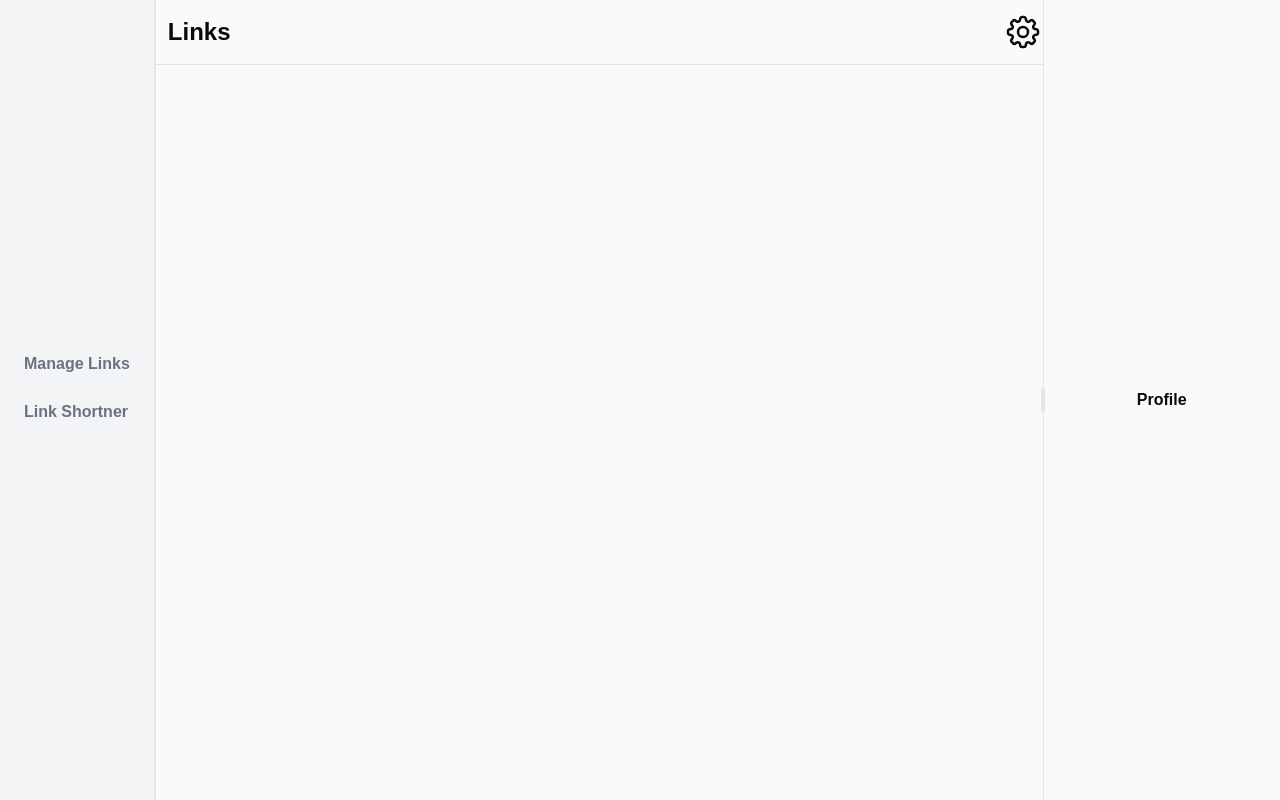
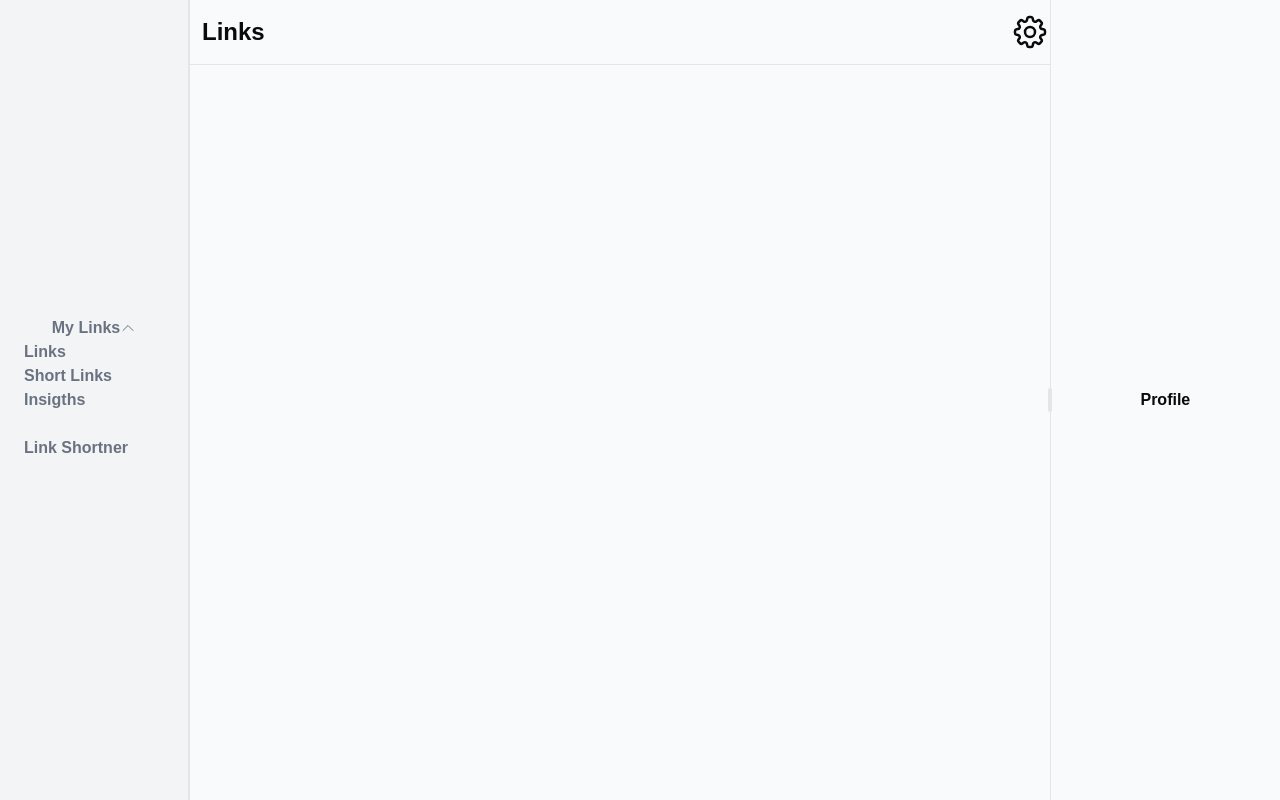
Before and after one commit to neelnir22/rootly-frontendd, a React (Vite) app: page /admin in a window 1280 px wide. Built offline with nearby package versions, Linux system fonts and the light colour scheme; no server answers.

Commit message:
implemented user all short links page

```diff
--- a/src/App.jsx
+++ b/src/App.jsx
@@ -12,6 +12,7 @@ import { DarkModeProvider } from "./context/DarkModeContext";
 import AccountPage from "./pages/AccountPage";
 import SettingsPage from "./pages/SettingsPage";
 import CreateShortLinkPage from "./pages/CreateShortLinkPage";
+import UserShortLinksPage from "./pages/UserShortLinksPage";
 
 const queryClient = new QueryClient();
 
@@ -45,6 +46,10 @@ const router = createBrowserRouter([
     element: <CreateShortLinkPage />,
   },
   {
+    path: "admin/all-short-link",
+    element: <UserShortLinksPage />,
+  },
+  {
     path: "*",
     element: <PageNotFound />,
   },
--- /dev/null
+++ b/src/components/ui/collapsible.jsx
@@ -0,0 +1,21 @@
+import { Collapsible as CollapsiblePrimitive } from "@base-ui/react/collapsible"
+
+function Collapsible({
+  ...props
+}) {
+  return <CollapsiblePrimitive.Root data-slot="collapsible" {...props} />;
+}
+
+function CollapsibleTrigger({
+  ...props
+}) {
+  return (<CollapsiblePrimitive.Trigger data-slot="collapsible-trigger" {...props} />);
+}
+
+function CollapsibleContent({
+  ...props
+}) {
+  return (<CollapsiblePrimitive.Panel data-slot="collapsible-content" {...props} />);
+}
+
+export { Collapsible, CollapsibleTrigger, CollapsibleContent }
--- /dev/null
+++ b/src/components/ui/native-select.jsx
@@ -0,0 +1,56 @@
+import * as React from "react"
+
+import { cn } from "@/lib/utils"
+import { ChevronDownIcon } from "lucide-react"
+
+function NativeSelect({
+  className,
+  size = "default",
+  ...props
+}) {
+  return (
+    <div
+      className={cn(
+        "group/native-select relative w-fit has-[select:disabled]:opacity-50",
+        className
+      )}
+      data-slot="native-select-wrapper"
+      data-size={size}>
+      <select
+        data-slot="native-select"
+        data-size={size}
+        className="h-9 w-full min-w-0 appearance-none rounded-3xl border border-transparent bg-input/50 py-1 pr-8 pl-3 text-sm transition-[color,box-shadow,background-color] outline-none select-none selection:bg-primary selection:text-primary-foreground placeholder:text-muted-foreground focus-visible:border-ring focus-visible:ring-3 focus-visible:ring-ring/30 disabled:pointer-events-none disabled:cursor-not-allowed aria-invalid:border-destructive aria-invalid:ring-3 aria-invalid:ring-destructive/20 data-[size=sm]:h-8 dark:aria-invalid:border-destructive/50 dark:aria-invalid:ring-destructive/40"
+        {...props} />
+      <ChevronDownIcon
+        className="pointer-events-none absolute top-1/2 right-2.5 size-4 -translate-y-1/2 text-muted-foreground select-none"
+        aria-hidden="true"
+        data-slot="native-select-icon" />
+    </div>
+  );
+}
+
+function NativeSelectOption({
+  className,
+  ...props
+}) {
+  return (
+    <option
+      data-slot="native-select-option"
+      className={cn("bg-[Canvas] text-[CanvasText]", className)}
+      {...props} />
+  );
+}
+
+function NativeSelectOptGroup({
+  className,
+  ...props
+}) {
+  return (
+    <optgroup
+      data-slot="native-select-optgroup"
+      className={cn("bg-[Canvas] text-[CanvasText]", className)}
+      {...props} />
+  );
+}
+
+export { NativeSelect, NativeSelectOptGroup, NativeSelectOption }
--- a/src/layout/Account/AccountSideBar.jsx
+++ b/src/layout/Account/AccountSideBar.jsx
@@ -1,18 +1,17 @@
 import { Button } from "@/components/ui/button";
 import { useNavigate } from "react-router";
+import { ManageLinksOption } from "./ManageLinksOption";
 
 function AccountSideBar() {
   const navigate = useNavigate();
   return (
     <>
-      <ul className="pb-3">
-        <li
-          onClick={() => navigate("/admin")}
-          className="cursor-pointer text-gray-500"
-        >
-          Manage Links
+      <ul className="pb-3 w-full">
+        <li className="cursor-pointer text-gray-500">
+          <ManageLinksOption />
         </li>
       </ul>
+      <ul></ul>
 
       <ul className="pt-3">
         <li
--- /dev/null
+++ b/src/layout/Account/ManageLinksOption.jsx
@@ -0,0 +1,39 @@
+import {
+  Collapsible,
+  CollapsibleContent,
+  CollapsibleTrigger,
+} from "@/components/ui/collapsible";
+
+import { HiOutlineChevronDown } from "react-icons/hi2";
+import { HiOutlineChevronUp } from "react-icons/hi2";
+
+import { useState } from "react";
+import { useNavigate } from "react-router";
+
+export function ManageLinksOption() {
+  const navigate = useNavigate();
+  const [open, setOpen] = useState(true);
+
+  return (
+    <Collapsible open={open} onOpenChange={setOpen}>
+      <div className="flex justify-center items-center hover:bg-gray-200 w-35">
+        <CollapsibleTrigger>My Links</CollapsibleTrigger>
+        {open ? (
+          <HiOutlineChevronUp />
+        ) : (
+          <HiOutlineChevronDown className="flex items-center" />
+        )}
+      </div>
+      <CollapsibleContent>
+        <a href="/admin">Links</a>
+      </CollapsibleContent>
+      <CollapsibleContent>
+        <a href="/admin/all-short-link">Short Links</a>
+      </CollapsibleContent>
+
+      <CollapsibleContent>
+        <a href="/">Insigths</a>
+      </CollapsibleContent>
+    </Collapsible>
+  );
+}
--- /dev/null
+++ b/src/layout/UserShortLinks/UserShortLinkDetailsNavPage.jsx
@@ -0,0 +1,17 @@
+import { HiOutlineCog8Tooth } from "react-icons/hi2";
+import { useNavigate } from "react-router";
+
+function UserShortLinkDetailsNavPage() {
+  const navigate = useNavigate();
+  return (
+    <>
+      <h1 className="flex items-center text-2xl pl-3">Short Links</h1>
+      <HiOutlineCog8Tooth
+        className="w-10 h-16"
+        onClick={() => navigate("/admin/settings")}
+      />
+    </>
+  );
+}
+
+export default UserShortLinkDetailsNavPage;
--- /dev/null
+++ b/src/layout/UserShortLinks/UserShortLinks.jsx
@@ -0,0 +1,33 @@
+import { ResizablePanel, ResizablePanelGroup } from "@/components/ui/resizable";
+import AccountSideBar from "../Account/AccountSideBar";
+import UserShortLinkDetailsNavPage from "./UserShortLinkDetailsNavPage";
+// import ShortLinkDetailsNavPage from "./ShortLinkDetailsNavPage";
+
+export function UserShortLinks() {
+  return (
+    <div className="h-screen overflow-hidden bg-gray-50 ">
+      <ResizablePanelGroup
+        orientation="horizontal"
+        className="min-h-50 w-full rounded "
+      >
+        <div className="bg-gray-100">
+          <div className="flex h-screen justify-center items-center p-6 pt-0">
+            <div className="font-semibold flex-col ">
+              <AccountSideBar />
+            </div>
+          </div>
+        </div>
+        <div className="border-[0.5px]"></div>
+
+        <ResizablePanel defaultSize="75%">
+          <div className="h-full overflow-hidden ">
+            <nav className="flex justify-between font-semibold border-b-[0.5px]">
+              <UserShortLinkDetailsNavPage />
+            </nav>
+            <div className="flex justify-center w-full h-[85%] pt-12"></div>
+          </div>
+        </ResizablePanel>
+      </ResizablePanelGroup>
+    </div>
+  );
+}
--- /dev/null
+++ b/src/pages/UserShortLinksPage.jsx
@@ -0,0 +1,7 @@
+import { UserShortLinks } from "@/layout/UserShortLinks/UserShortLinks";
+
+function UserShortLinksPage() {
+  return <UserShortLinks />;
+}
+
+export default UserShortLinksPage;
```
